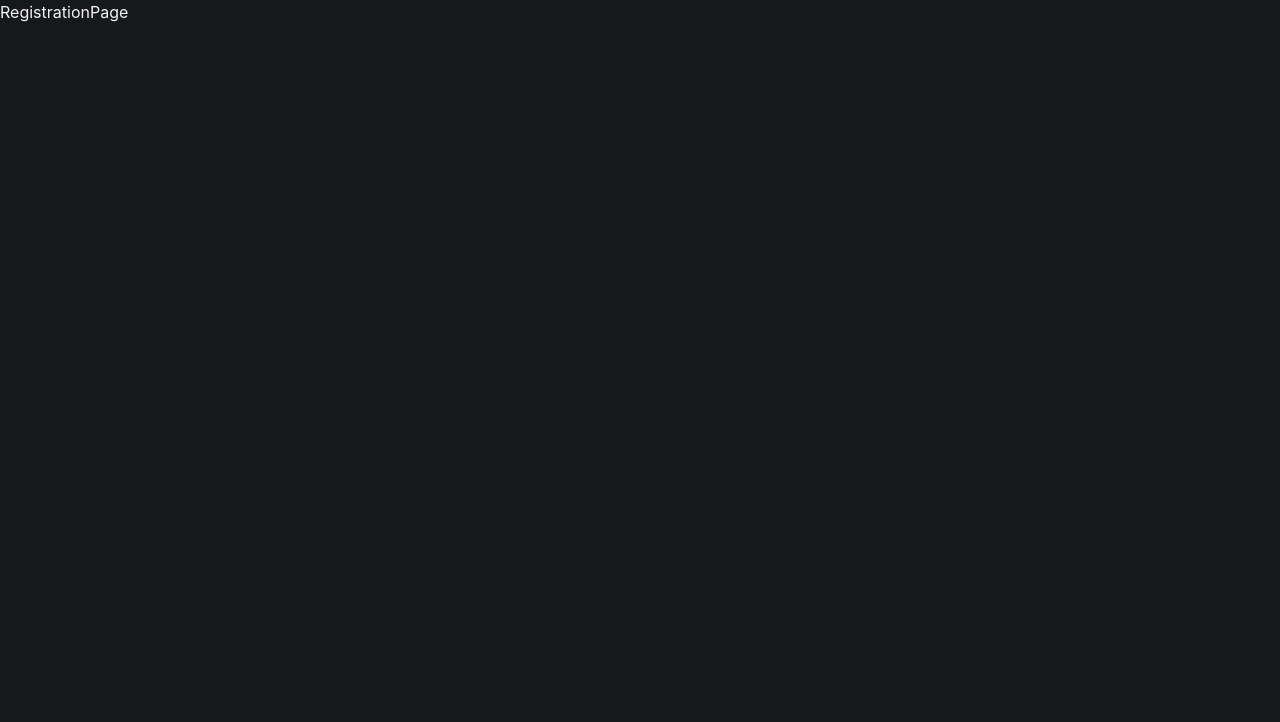
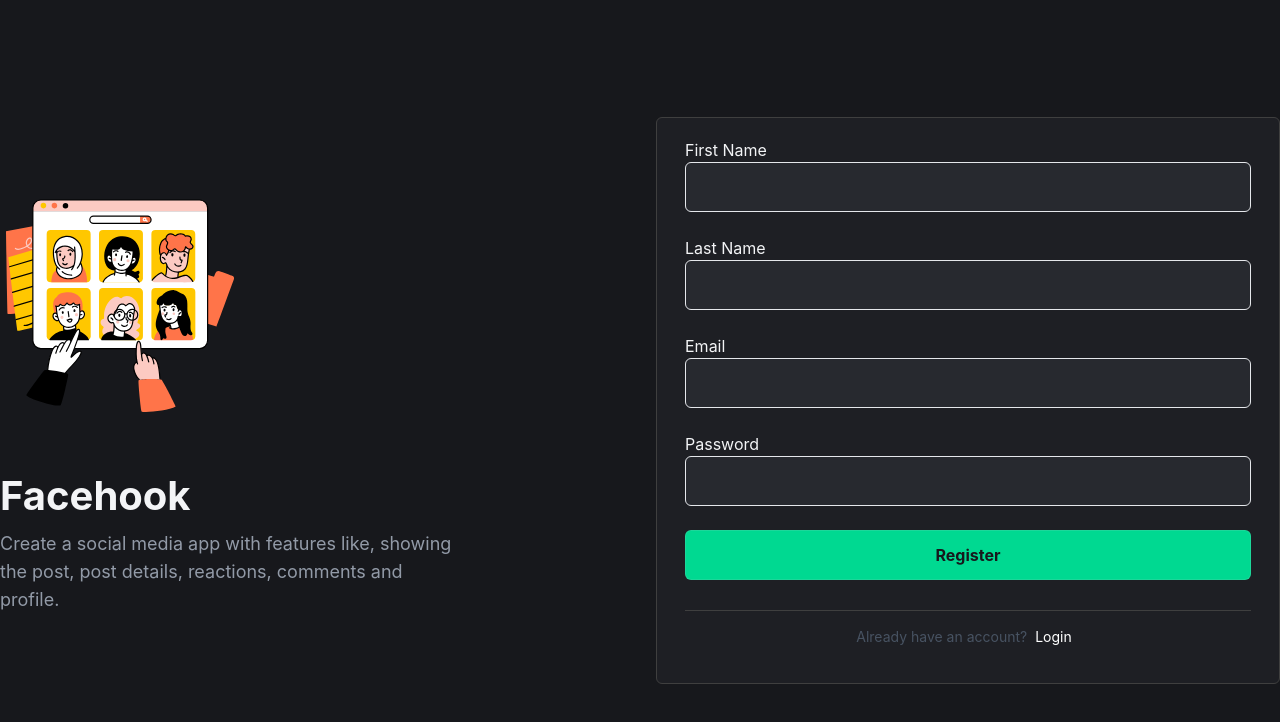
Before and after one commit to emonahmed123/facehook-demo, a React (Vite) app: page /registration in a window 1280 px wide. Shown: the top 722 px of the page. Built offline with nearby package versions, Linux system fonts and the light colour scheme.

Commit message:
done registraitonPage

```diff
--- /dev/null
+++ b/src/components/auth/RegistrationForm.jsx
@@ -0,0 +1,105 @@
+import axios from "axios";
+import { useForm } from "react-hook-form";
+import Field from "../common/Field";
+
+import { useNavigate } from "react-router-dom";
+
+const RegistrationForm = () => {
+  const navigate = useNavigate();
+  const {
+    register,
+    handleSubmit,
+    formState: { errors },
+    setError,
+  } = useForm();
+
+  const submitForm = async (formData) => {
+    console.log(formData);
+    try {
+      let response = await axios.post(
+        `http://localhost:3000/auth/register`,
+        formData
+      );
+
+      if (response.status === 201) {
+        navigate("/login");
+      }
+    } catch (error) {
+      console.error(error);
+      setError("root.random", {
+        type: "random",
+        message: `Something went wrong: ${error.message}`,
+      });
+    }
+  };
+
+  return (
+    <form
+      className="border-b border-[#3F3F3F] pb-10 lg:pb-[30px]"
+      onSubmit={handleSubmit(submitForm)}
+    >
+      <Field label="First Name" error={errors.firstName}>
+        <input
+          {...register("firstName", {
+            required: "First Name is Required",
+          })}
+          className={`auth-input ${
+            errors.firstName ? "border-red-500" : "border-gray-200"
+          }`}
+          type="firstName"
+          name="firstName"
+          id="firstName"
+        />
+      </Field>
+      <Field label="Last Name" error={errors.lastName}>
+        <input
+          {...register("lastName")}
+          className={`auth-input ${
+            errors.lastName ? "border-red-500" : "border-gray-200"
+          }`}
+          type="lastName"
+          name="lastName"
+          id="lastName"
+        />
+      </Field>
+      <Field label="Email" error={errors.email}>
+        <input
+          {...register("email", { required: "Email ID is Required" })}
+          className={`auth-input ${
+            errors.email ? "border-red-500" : "border-gray-200"
+          }`}
+          type="email"
+          name="email"
+          id="email"
+        />
+      </Field>
+
+      <Field label="Password" error={errors.password}>
+        <input
+          {...register("password", {
+            required: "Password is required",
+            minLength: {
+              value: 8,
+              message: "Your password must be at least 8 characters",
+            },
+          })}
+          className={`auth-input ${
+            errors.password ? "border-red-500" : "border-gray-200"
+          }`}
+          type="password"
+          name="password"
+          id="password"
+        />
+      </Field>
+      <p>{errors?.root?.random?.message}</p>
+      <button
+        className="auth-input bg-lwsGreen font-bold text-deepDark transition-all hover:opacity-90"
+        type="submit"
+      >
+        Register
+      </button>
+    </form>
+  );
+};
+
+export default RegistrationForm;
--- a/src/pages/RegistrationPage.jsx
+++ b/src/pages/RegistrationPage.jsx
@@ -1,5 +1,46 @@
+import { Link } from "react-router-dom";
+import RegistrationLogo from "../assets/icons/registration.svg";
+import RegistrationForm from "../components/auth/RegistrationForm";
+
 const RegistrationPage = () => {
-  return <div>RegistrationPage</div>;
+  return (
+    <main className="flex min-h-screen items-center justify-center bg-deepDark py-8">
+      <div className="max-w-[1368px] mx-auto flex-1">
+        <div className="container  mx-auto  grid items-center gap-8 lg:grid-cols-2">
+          <div>
+            <img
+              className="mb-12 h-60"
+              src={RegistrationLogo}
+              alt="auth_illustration"
+            />
+            <div>
+              <h1 className="mb-3 text-4xl font-bold lg:text-[40px]">
+                Facehook
+              </h1>
+              <p className="max-w-[452px] text-gray-400/95 lg:text-lg">
+                Create a social media app with features like, showing the post,
+                post details, reactions, comments and profile.
+              </p>
+            </div>
+          </div>
+          <div className="card">
+            <RegistrationForm />
+            <div className="py-4 lg:py-4">
+              <p className="text-center text-xs text-gray-600/95 lg:text-sm mx-2">
+                Already have an account?
+                <Link
+                  className="mx-2 hover:text-lwsGreen text-white transition-all hover:underline"
+                  to="/"
+                >
+                  Login
+                </Link>
+              </p>
+            </div>
+          </div>
+        </div>
+      </div>
+    </main>
+  );
 };
 
 export default RegistrationPage;
```
